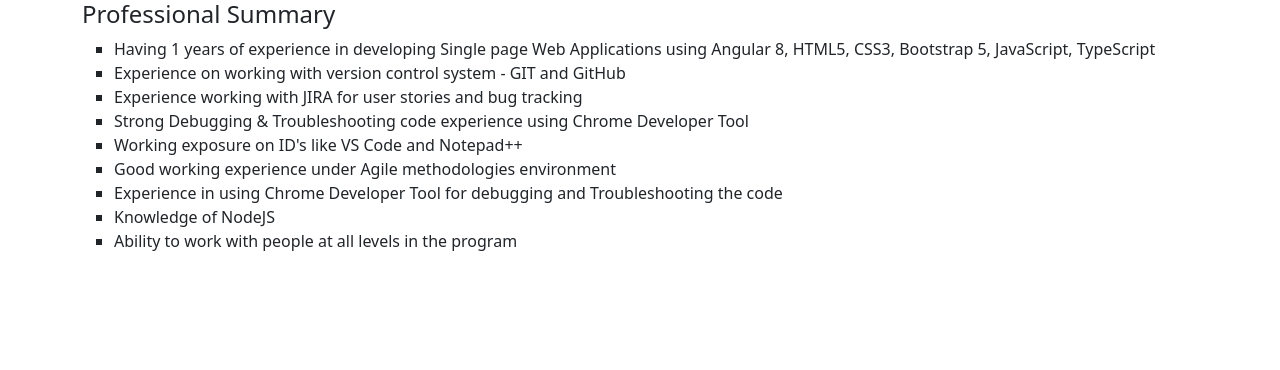
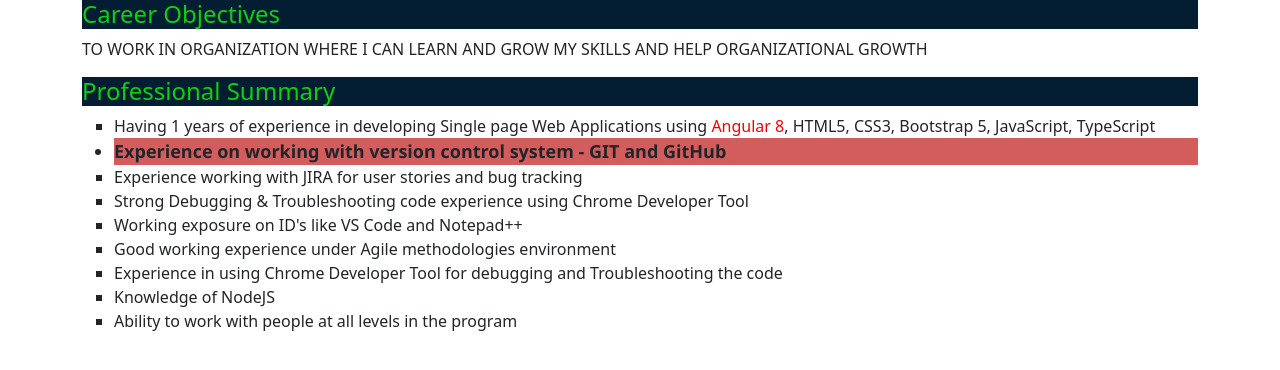
Before and after one commit to ghodakeaa/MyProfileAmol, a plain HTML site: page home.html in a window 1280 px wide. Drawn offline with nearby package versions, Linux system fonts and the light colour scheme.

Commit message:
CSS style added
CSS style added

```diff
--- a/home.html
+++ b/home.html
@@ -14,15 +14,33 @@
         li{
             list-style-type: square;
         }
-
+         p{
+            text-transform: uppercase;
+         }
+         .point{
+            color: rgb(10, 209, 20);
+            background-color: rgb(3, 29, 51);
+         }
+         .text{
+            color: rgb(248, 0, 0);
+         }
+         .li-item{
+            list-style-type: disc;
+            background-color: rgb(211, 92, 92);
+            font-size: 18px;
+            font-weight: 600;
+            font-family:'Segoe UI', Tahoma, Geneva, Verdana, sans-serif
+         }
     </style>
 </head>
 <body>
     <div class="container">
-        <h4>Professional Summary</h4>
+        <h4 class="point">Career Objectives</h4>
+        <p>To work in organization where I can learn and grow my skills and help organizational growth</p>
+        <h4 class="point">Professional Summary</h4>
             <ul>
-                <li>Having 1 years of experience in developing Single page Web Applications using Angular 8, HTML5, CSS3, Bootstrap 5, JavaScript, TypeScript</li>
-                <li>Experience on working with version control system - GIT and GitHub</li>
+                <li>Having 1 years of experience in developing Single page Web Applications using <span class="text">Angular 8</span>, HTML5, CSS3, Bootstrap 5, JavaScript, TypeScript</li>
+                <li class="li-item">Experience on working with version control system - GIT and GitHub</li>
                 <li>Experience working with JIRA for user stories and bug tracking</li>
                 <li>Strong Debugging & Troubleshooting code experience using Chrome Developer Tool</li>
                 <li>Working exposure on ID's like VS Code and Notepad++</li>
```
Also changed, not shown: basicCSS.html (added, +23 -0 lines), index.html (+7 -1 lines).
